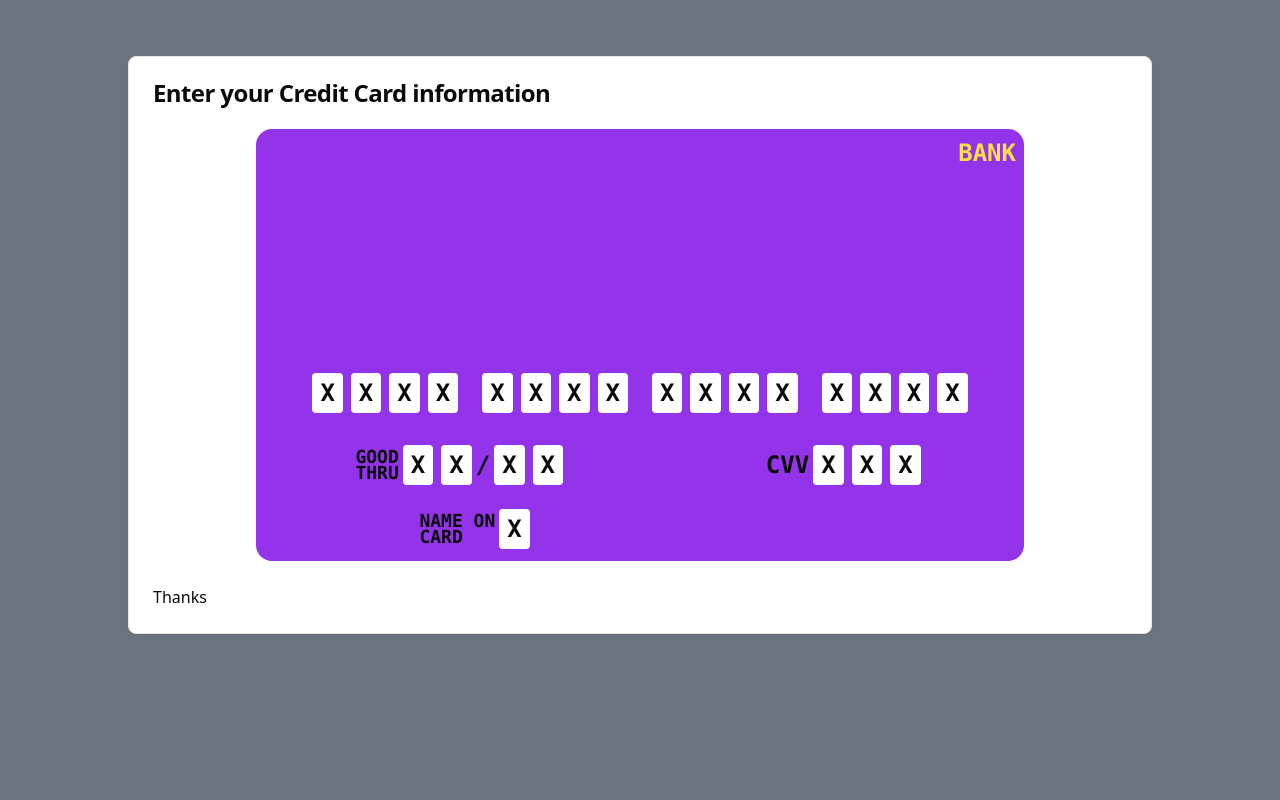
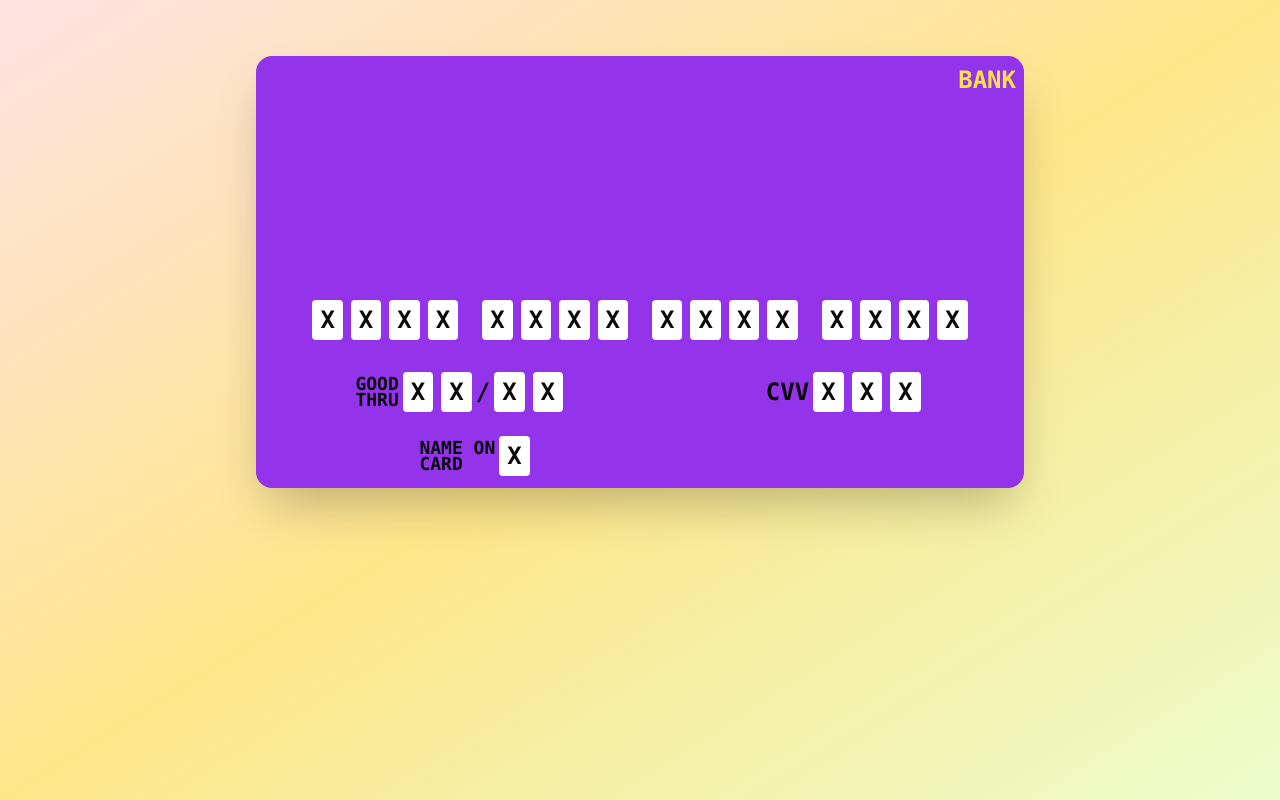
Before and after one commit to ShawnWeddle/creditcard, a React (Vite) app: page / in a window 1280 px wide. Built offline with nearby package versions, Linux system fonts and the light colour scheme.

Commit message:
Design change

```diff
--- a/src/App.tsx
+++ b/src/App.tsx
@@ -3,7 +3,7 @@ import DialogMain from "./components/dialog/Dialog";
 
 function App() {
   return (
-    <div className="bg-gray-500 min-h-screen flex justify-center">
+    <div className="bg-gradient-to-br from-red-100 via-amber-200 to-lime-100  min-h-screen flex justify-center">
       <div className="w-full py-14 sm:max-w-screen-sm md:max-w-screen-md lg:max-w-screen-lg">
         <DialogMain />
         <Main />
--- a/src/components/card/CreditCard.tsx
+++ b/src/components/card/CreditCard.tsx
@@ -5,7 +5,7 @@ import ExpDate from "./ExpDate";
 
 const CreditCard: React.FC = () => {
   return (
-    <div className="w-full font-mono rounded-2xl aspect-video bg-purple-600 md:max-w-screen-sm lg:max-w-screen-md flex-col flex justify-between">
+    <div className="w-full font-mono rounded-2xl shadow-2xl aspect-video bg-purple-600 md:max-w-screen-sm lg:max-w-screen-md flex-col flex justify-between">
       <div className="text-right text-yellow-300 font-bold text-2xl p-2">
         BANK
       </div>
--- a/src/components/main/Main.tsx
+++ b/src/components/main/Main.tsx
@@ -1,25 +1,10 @@
-import {
-  Card,
-  CardContent,
-  CardFooter,
-  CardHeader,
-  CardTitle,
-} from "@/components/ui/card";
 import CreditCard from "../card/CreditCard";
 
 const Main: React.FC = () => {
   return (
-    <Card>
-      <CardHeader>
-        <CardTitle>Enter your Credit Card information</CardTitle>
-      </CardHeader>
-      <CardContent>
-        <div className="flex justify-center">
-          <CreditCard />
-        </div>
-      </CardContent>
-      <CardFooter>Thanks</CardFooter>
-    </Card>
+    <div className="flex justify-center">
+      <CreditCard />
+    </div>
   );
 };
 
```
